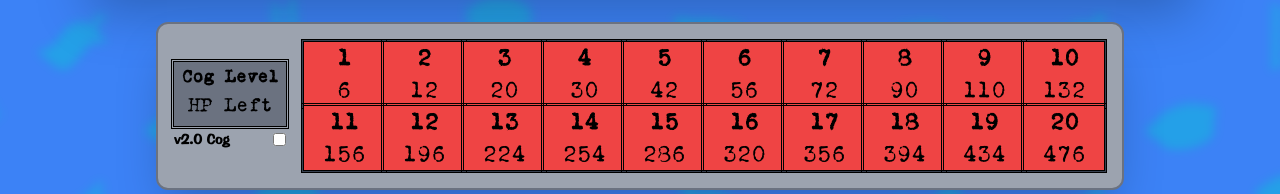
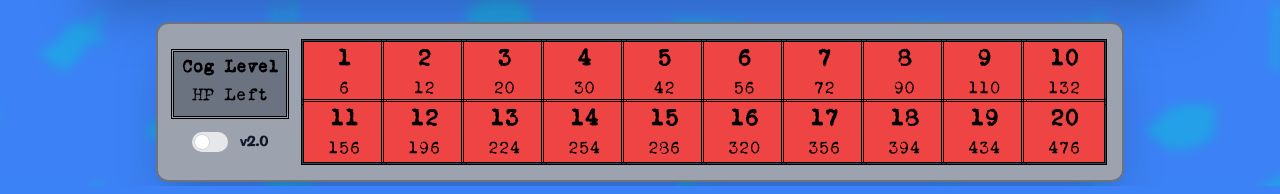
Before and after one commit to am-maneaters/cogulator, a React (Vite) app: page / in a window 1280 px wide. Shown: the part 676-870 px from the top of the page. Built offline with nearby package versions, Linux system fonts and the light colour scheme; no server answers.

Commit message:
update v2 button

```diff
--- a/src/App.tsx
+++ b/src/App.tsx
@@ -171,7 +171,7 @@ function App() {
 
         {/* Cog Health Displays */}
         <div className="flex w-full max-w-max flex-nowrap items-center gap-4 overflow-x-auto rounded-xl border-2 border-solid border-gray-500 bg-gray-400 p-4 shadow-2xl">
-          <div>
+          <div className="flex flex-col items-center">
             <div
               className={clsx(
                 'flex h-16 w-28 flex-col items-center font-cog text-xl outline-double',
@@ -181,16 +181,20 @@ function App() {
               <div>
                 <span className="text-lg font-bold">Cog Level</span>
               </div>
-              <div className="text-xl">HP Left</div>
+              <div className="text-lg">HP Left</div>
             </div>
-            <label className="mt-1 flex items-center justify-between text-sm font-bold">
-              v2.0 Cog
+            <label className="relative mt-4 inline-flex cursor-pointer items-center">
               <input
                 type="checkbox"
-                className="pl-2 checked:rounded-xl"
+                value=""
+                className="peer sr-only"
                 checked={useV2Cog}
                 onChange={(e) => setUseV2Cog(e.target.checked)}
               />
+              <div className="peer h-5 w-9 rounded-full bg-gray-200 after:absolute after:top-[2px] after:left-[2px] after:h-4 after:w-4 after:rounded-full after:border after:border-gray-300 after:bg-white after:transition-all after:content-[''] peer-checked:bg-red-600 peer-checked:after:translate-x-full peer-checked:after:border-white peer-focus:outline-none peer-focus:ring-4 peer-focus:ring-blue-300 dark:border-gray-600 dark:bg-gray-700 dark:peer-focus:ring-red-800" />
+              <span className="ml-3 text-sm font-bold text-gray-900 dark:text-black">
+                v2.0
+              </span>
             </label>
           </div>
           <div className="grid grid-cols-5 border-2 border-solid border-gray-700 md:grid-cols-10">
--- a/src/components/Cog.tsx
+++ b/src/components/Cog.tsx
@@ -23,7 +23,7 @@ export const Cog = ({ level, damage = 0 }: Props) => {
       <div>
         <span className="text-2xl font-bold">{level}</span>
       </div>
-      <div className="text-2xl">{remainingHp}</div>
+      <div className="text-lg">{remainingHp}</div>
     </div>
   );
 };
```
